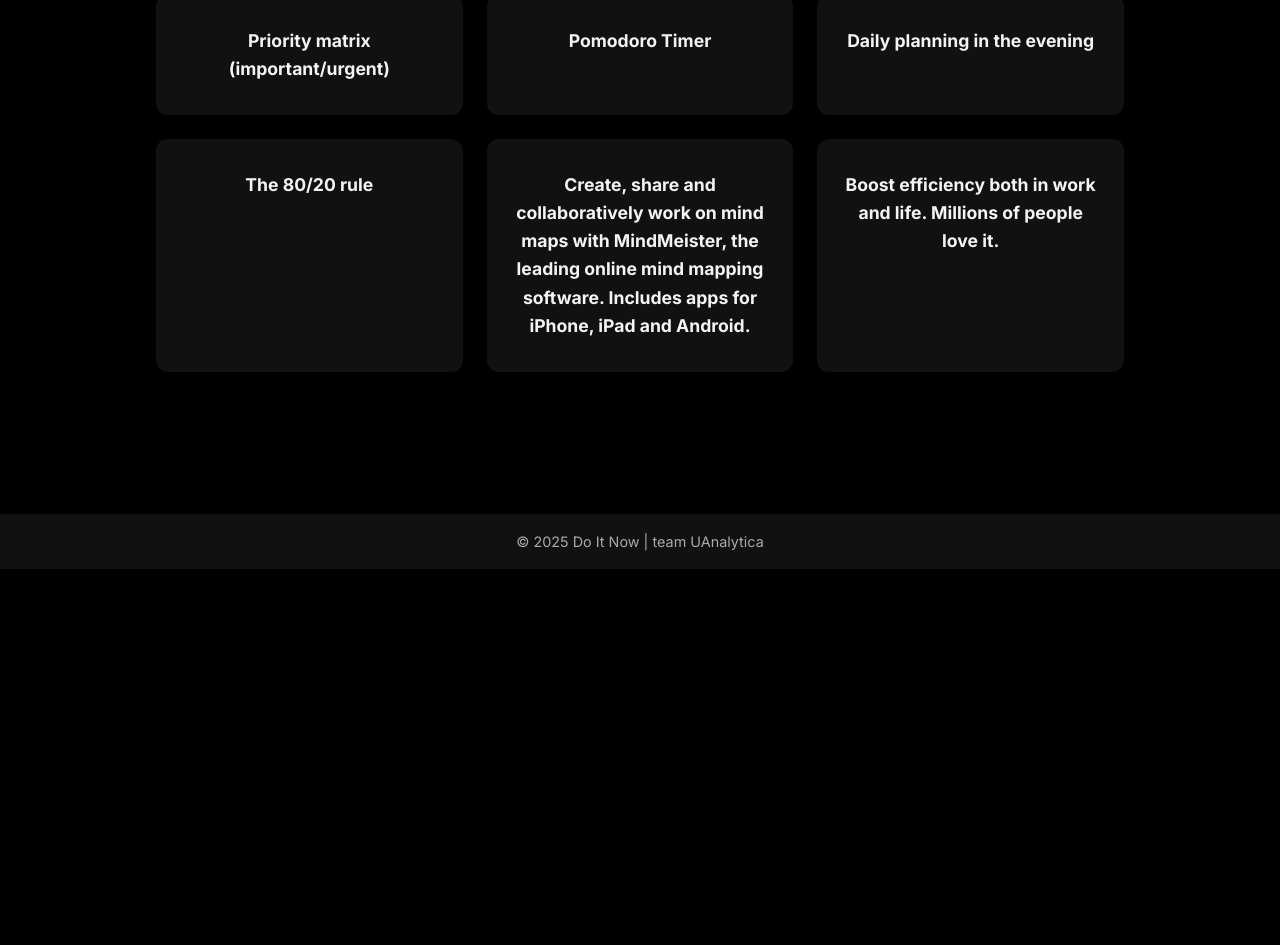
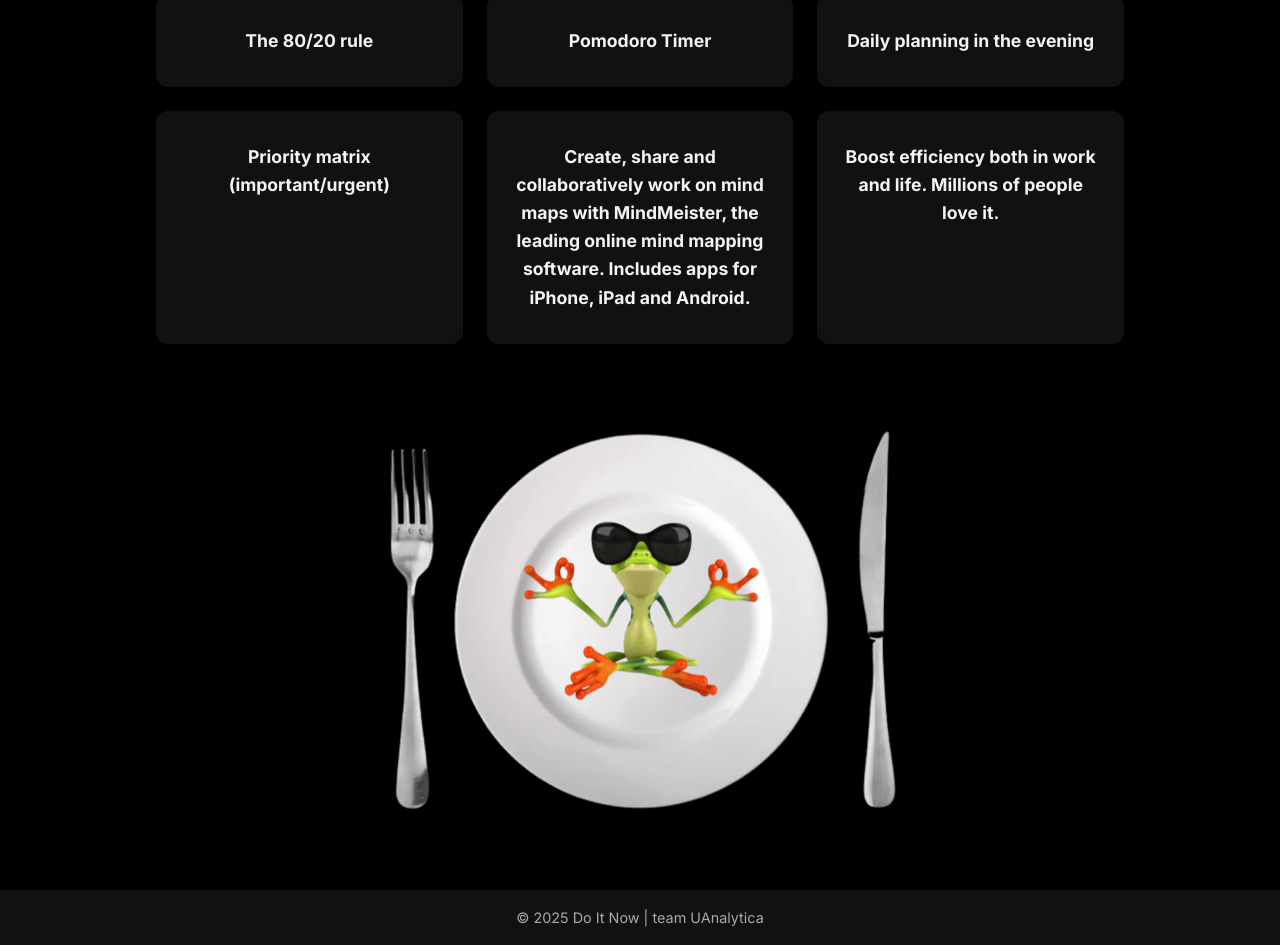
Before and after one commit to Ded-Goit/my-book-site, a Next.js app: page /tools in a window 1280 px wide. Shown: the part 231-1176 px from the top of the page. Before the commit the page ends 800 px from the top, so only its background shows below. Built offline with nearby package versions, Linux system fonts and the light colour scheme.

Commit message:
edit tools

```diff
--- a/app/tools/page.tsx
+++ b/app/tools/page.tsx
@@ -1,25 +1,13 @@
-/**export default function ToolsPage() {
-  return (
-    <section>
-      <h1>Інструменти з книги</h1>
-      <ul>
-        <li>Матриця пріоритетів (важливе/термінове)</li>
-        <li>Таймер Помодоро</li>
-        <li>Щоденне планування вечором</li>
-        <li>Правило 80/20</li>
-      </ul>
-    </section>
-  );
-}*/
 "use client";
 
 import styles from "./tools.module.css";
+import Image from "next/image";
 
 export default function ToolsPage() {
   const tools = [
     {
-      title: "Priority matrix (important/urgent)",
-      link: "https://experience.dropbox.com/uk-ua/resources/eisenhower-matrix",
+      title: "The 80/20 rule",
+      link: "https://asana.com/resources/pareto-principle-80-20-rule",
     },
     {
       title: "Pomodoro Timer",
@@ -30,8 +18,8 @@ export default function ToolsPage() {
       link: "https://www.microsoft.com/uk-ua/microsoft-365/microsoft-to-do-list-app",
     },
     {
-      title: "The 80/20 rule",
-      link: "https://asana.com/resources/pareto-principle-80-20-rule",
+      title: "Priority matrix (important/urgent)",
+      link: "https://experience.dropbox.com/uk-ua/resources/eisenhower-matrix",
     },
     {
       title:
@@ -64,6 +52,22 @@ export default function ToolsPage() {
           </a>
         ))}
       </div>
+      <div className={styles.frogBlock}>
+        <Image
+          src="/frogs/tools.webp"
+          alt="Tools background"
+          width={800} // став реальний розмір або приблизний
+          height={500}
+          className={styles.bgImage}
+        />
+        <Image
+          src="/frogs/dzen_frog.webp"
+          alt="Zen frog"
+          width={200} // став розмір для жаби
+          height={200}
+          className={styles.centerImage}
+        />
+      </div>
     </section>
   );
 }
--- a/app/tools/tools.module.css
+++ b/app/tools/tools.module.css
@@ -69,3 +69,35 @@
   font-size: 1.1rem;
   margin: 0.5rem 0;
 }
+.frogBlock {
+  position: relative;
+  width: 100%;
+  max-width: 600px;
+  margin: 3rem auto 0;
+}
+
+.bgImage {
+  width: 100%;
+  height: auto;
+}
+
+.centerImage {
+  position: absolute;
+  top: 50%;
+  left: 50%;
+  width: 40%;
+  transform: translate(-50%, -50%);
+  animation: float 3s ease-in-out infinite;
+}
+
+@keyframes float {
+  0% {
+    transform: translate(-50%, -50%) translateY(0);
+  }
+  50% {
+    transform: translate(-50%, -50%) translateY(-10px);
+  }
+  100% {
+    transform: translate(-50%, -50%) translateY(0);
+  }
+}
```
